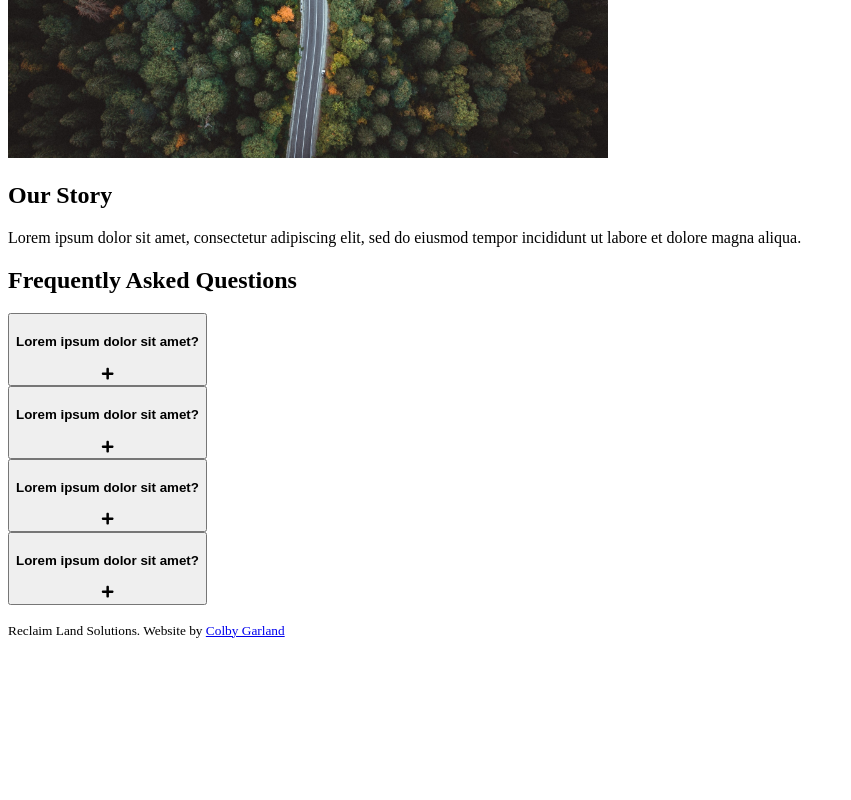
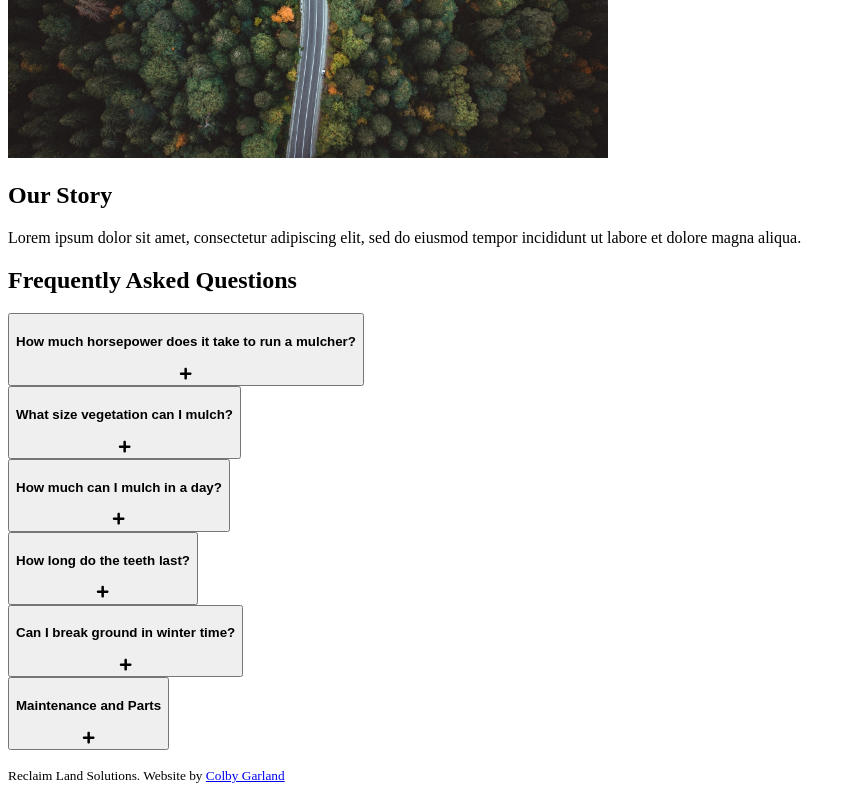
Before and after one commit to colbygarland/reclaim-land-solutions, a Next.js app: page /about in a window 1280 px wide. Shown: the part 3430-4230 px from the top of the page, without its empty margins (0-851 px from the left). Before the commit the page ends 4085 px from the top, so only its background shows below. Built offline with nearby package versions, Linux system fonts and the light colour scheme.

Commit message:
added faqs

```diff
--- a/components/FAQ.tsx
+++ b/components/FAQ.tsx
@@ -14,7 +14,9 @@ export const FAQ = ({ question, answer }: { question: string; answer: string })
 
       {expanded && (
         <div className="text-gray-500 mt-3">
-          <P>{answer}</P>
+          <P>
+            <span dangerouslySetInnerHTML={{ __html: answer }} />
+          </P>
         </div>
       )}
     </div>
--- /dev/null
+++ b/constants.ts
@@ -0,0 +1,2 @@
+export const EMAIL_ADDRESS =
+  '<a href="mailto:info@reclaimlandsolutions.ca" class="font-bold text-black">info@reclaimlandsolutions.ca</a>'
--- a/data/faqs.ts
+++ b/data/faqs.ts
@@ -1,22 +1,65 @@
-export const FAQs = [
+import { EMAIL_ADDRESS } from '../constants'
+
+type Faq = {
+  question: string
+  answer: string
+}
+
+export const FAQs: Faq[] = [
   {
-    question: 'Lorem ipsum dolor sit amet?',
-    answer:
-      'Lorem ipsum dolor sit amet Lorem ipsum dolor sit amet Lorem ipsum dolor sit amet Lorem ipsum dolor sit amet.',
+    question: 'How much horsepower does it take to run a mulcher?',
+    answer: `Seppi Mulchers come in many styles and sizes with flail mulchers available for small 30 HP tractors while the larger stone crusher and forestry mulchers require upwards of 500 HP. The Seppi lineup contains mulchers suited for all tractors, compact loaders excavators and forestry machines. Bolt limiters can be installed in some conditions to protect a mulcher, the PTO and tractor if the tractors produces excess power.
+      <br /><br />
+      Mulchers are also available for machines with hydraulics and Seppi products work with both High and Low flow equipment. These mulchers come in all sizes for skid steers, excavators and large forestry machines.
+      <br /><br />
+      Due to Seppi’s helical hammer pattern and lighter drum, less power is needed for mulching while allowing for quicker startup and return to speed while under load.
+      <br /><br />
+      Email ${EMAIL_ADDRESS} for more information regarding what mulcher will work with your equipment.`,
   },
   {
-    question: 'Lorem ipsum dolor sit amet?',
-    answer:
-      'Lorem ipsum dolor sit amet Lorem ipsum dolor sit amet Lorem ipsum dolor sit amet Lorem ipsum dolor sit amet.',
+    question: 'What size vegetation can I mulch?',
+    answer: `Flail mulchers are able to mulch grass and brush 2”-3”.
+      <br /><br />
+      Mulchers fitting on excavators are great for getting rid of trees and brush with diameters of 3”-16”. There is also a line for excavators that will demolish stumps of any size, till 20” deep into the ground and crush stones up to 6”.
+      <br /><br />
+      Skid steer mounted mulchers are capable of mulching wood up to 8” while larger forestry mulchers are best used to mulch wood, brush and stumps between 8” and 24”.
+      <br /><br />
+      Seppi also manufactures a line of multipurpose mulchers which can be used for both stone crushing and forestry mulching. There is a smaller model for skid steers which crushes rocks (6”) mulches wood (8”) and tills soil (4” deep). Larger models are capable of crushing stones and mulching wood up to 20” and tilling soil as deep as 14”.
+      <br /><br />
+      Email ${EMAIL_ADDRESS} for more information regarding what mulcher will work with your equipment.`,
   },
   {
-    question: 'Lorem ipsum dolor sit amet?',
-    answer:
-      'Lorem ipsum dolor sit amet Lorem ipsum dolor sit amet Lorem ipsum dolor sit amet Lorem ipsum dolor sit amet.',
+    question: 'How much can I mulch in a day?',
+    answer: `This depends on what is being mulched and relevant conditions. Mulchers come in widths from 49” up to 11.5 feet. While speed varies from 1 km/hr if ground being broken has many stones or can be 5 km/hr or higher if mulching brush.
+      <br /><br />
+      An 8 ft mulcher averaging 2km/hr would be mulch 8-12 acres a day.
+      <br /><br />
+      To find out what mulcher you need to suit your needs, email ${EMAIL_ADDRESS}`,
   },
   {
-    question: 'Lorem ipsum dolor sit amet?',
-    answer:
-      'Lorem ipsum dolor sit amet Lorem ipsum dolor sit amet Lorem ipsum dolor sit amet Lorem ipsum dolor sit amet.',
+    question: 'How long do the teeth last?',
+    answer: `Seppi Hammers are hand made and each one is given its own serial number to ensure quality standards. The tungsten carbide tips lift the wood and rocks and repeatedly crush them against the specially designed wear plate so the teeth are not the primary demolition tool.
+      <br /><br />
+      While some hammers have lasted over 1000 hours, conditions determine how long they will last. For example, some material act like sand paper and will wear out your teeth faster than normal.
+      <br /><br />
+      With patented V.Lock technology, the hammers remain securely fastened to the drum and can be easily replaced if needed.
+      <br /><br />
+      For more information on Seppi mulchers and their maintenance email ${EMAIL_ADDRESS}`,
+  },
+  {
+    question: 'Can I break ground in winter time?',
+    answer: `Winter is a great time to break land. Land and equipment are not being used meaning mulching will not interfere with seeding/harvest. At colder temperatures rocks and trees are brittle and shatter meaning less power is needed.
+    <br /><br />
+    Another benefit is mixing frost and snow into the ground creating embedded moisture in the ground for future seeding.
+    <br /><br />
+    Email ${EMAIL_ADDRESS} to talk about a specific mulcher, and if it will meet your needs.`,
+  },
+  {
+    question: 'Maintenance and Parts',
+    answer: `Reclaim Land Solutions Ltd. uses a Seppi Certified mechanic for setting up and servicing mulchers. Whether you need some advice or maintenance we are able to help you out.
+    <br /><br />
+    While we stock a large number of parts. RLS is part of Seppi Parts Canada, a network of dealers who stock wear and critical parts. If we don’t have your part, we can find someone who does and minimize your downtime.
+    <br /><br />
+    For all your parts requirement, email ${EMAIL_ADDRESS}`,
   },
 ]
```
